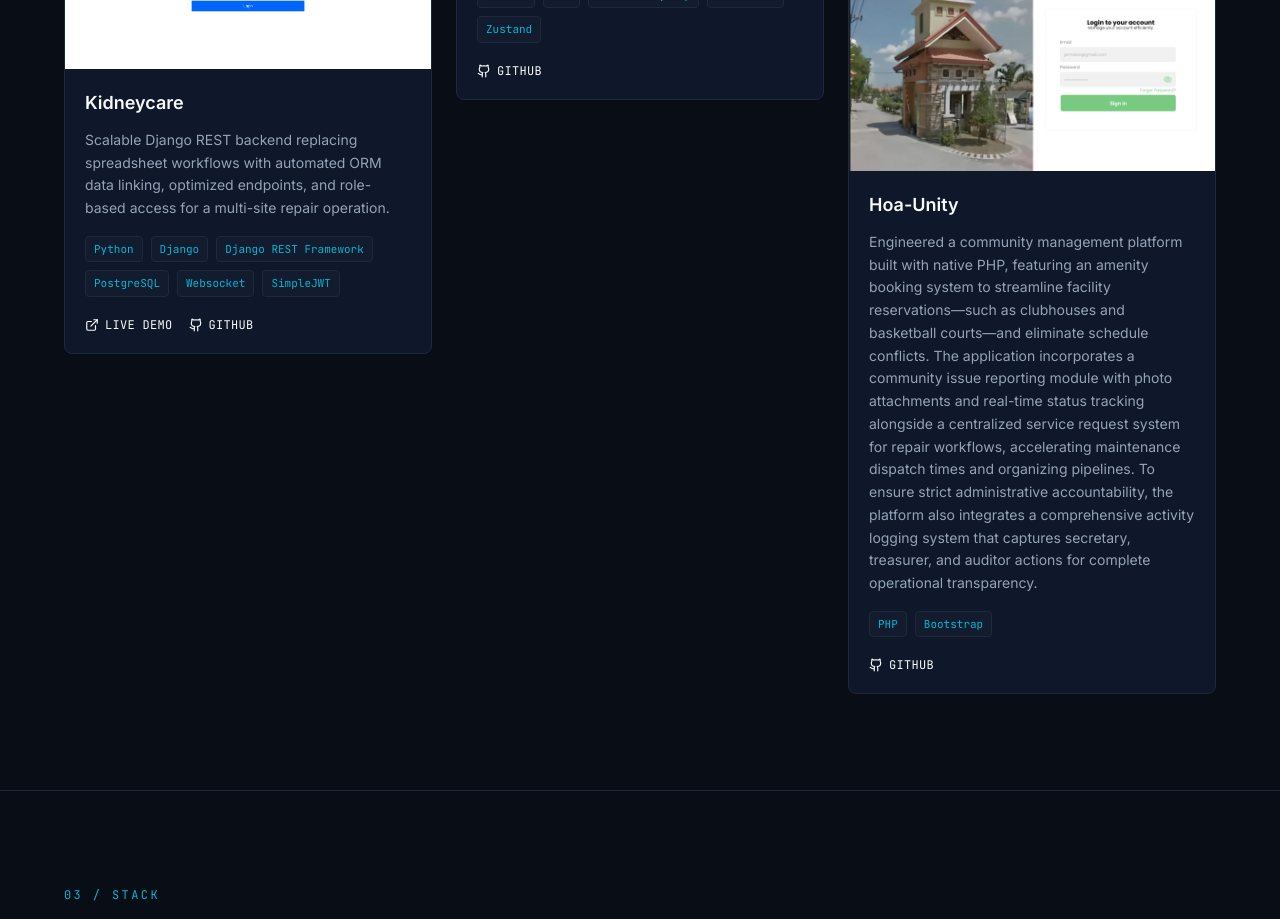
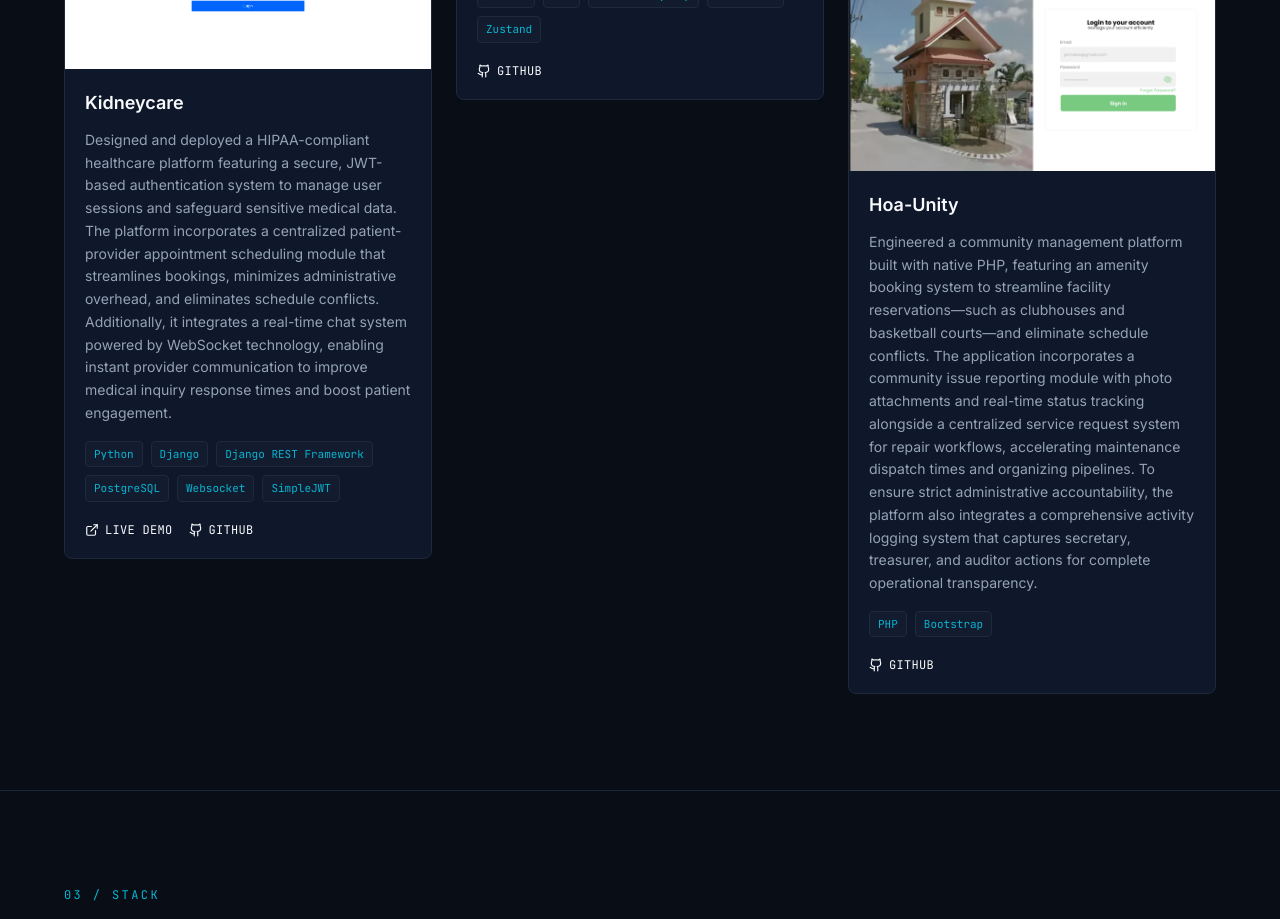
Before and after one commit to mrtnbtstaa/portfoliov2, a Next.js app: page / in a window 1280 px wide. Shown: the part 1700-2619 px from the top of the page. Built offline with nearby package versions, Linux system fonts and the light colour scheme; no server answers; the database is empty.

Commit message:
Changed the description in the kidneycare project

```diff
--- a/src/data/projects.ts
+++ b/src/data/projects.ts
@@ -26,7 +26,7 @@ export const mockProjects: Project[] = [
     category: "Web",
     title: "Kidneycare",
     description:
-      "Scalable Django REST backend replacing spreadsheet workflows with automated ORM data linking, optimized endpoints, and role-based access for a multi-site repair operation.",
+      "Designed and deployed a HIPAA-compliant healthcare platform featuring a secure, JWT-based authentication system to manage user sessions and safeguard sensitive medical data. The platform incorporates a centralized patient-provider appointment scheduling module that streamlines bookings, minimizes administrative overhead, and eliminates schedule conflicts. Additionally, it integrates a real-time chat system powered by WebSocket technology, enabling instant provider communication to improve medical inquiry response times and boost patient engagement.",
     image:
       "/assets/kidneycare.png",
     stack: [
```
